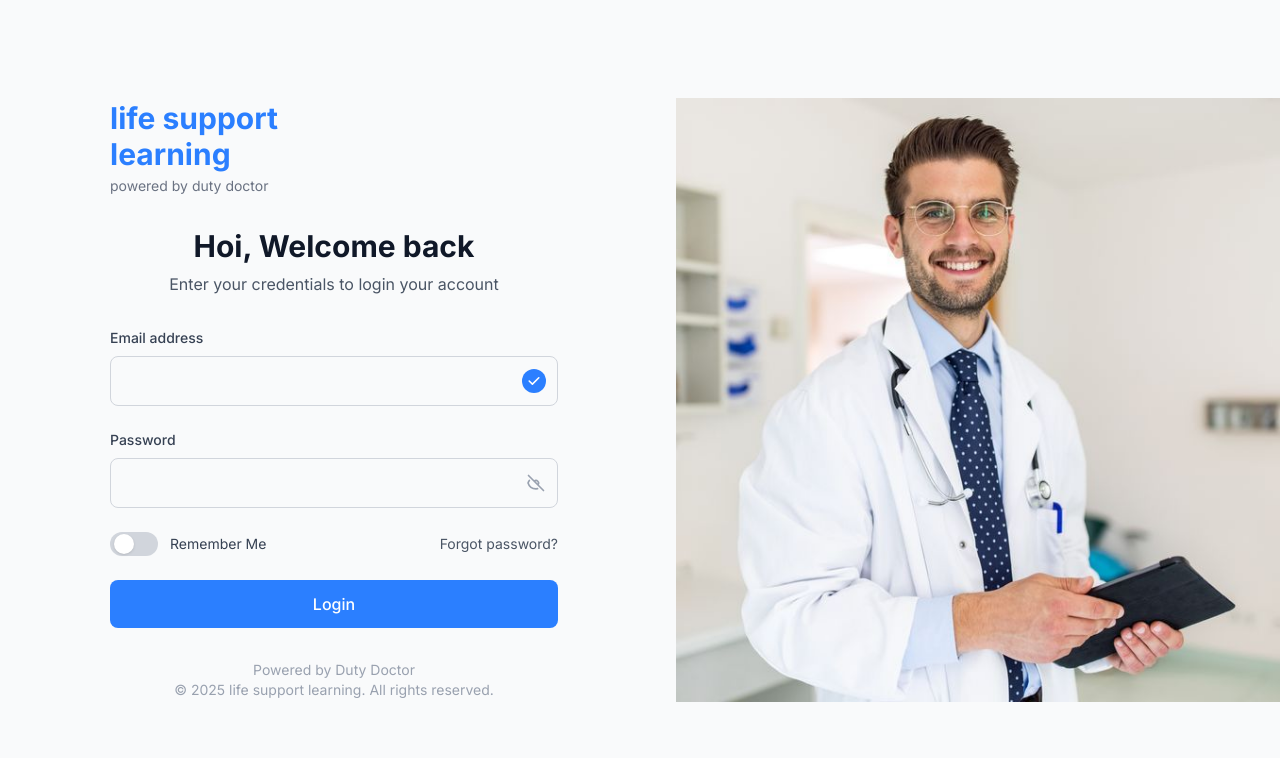
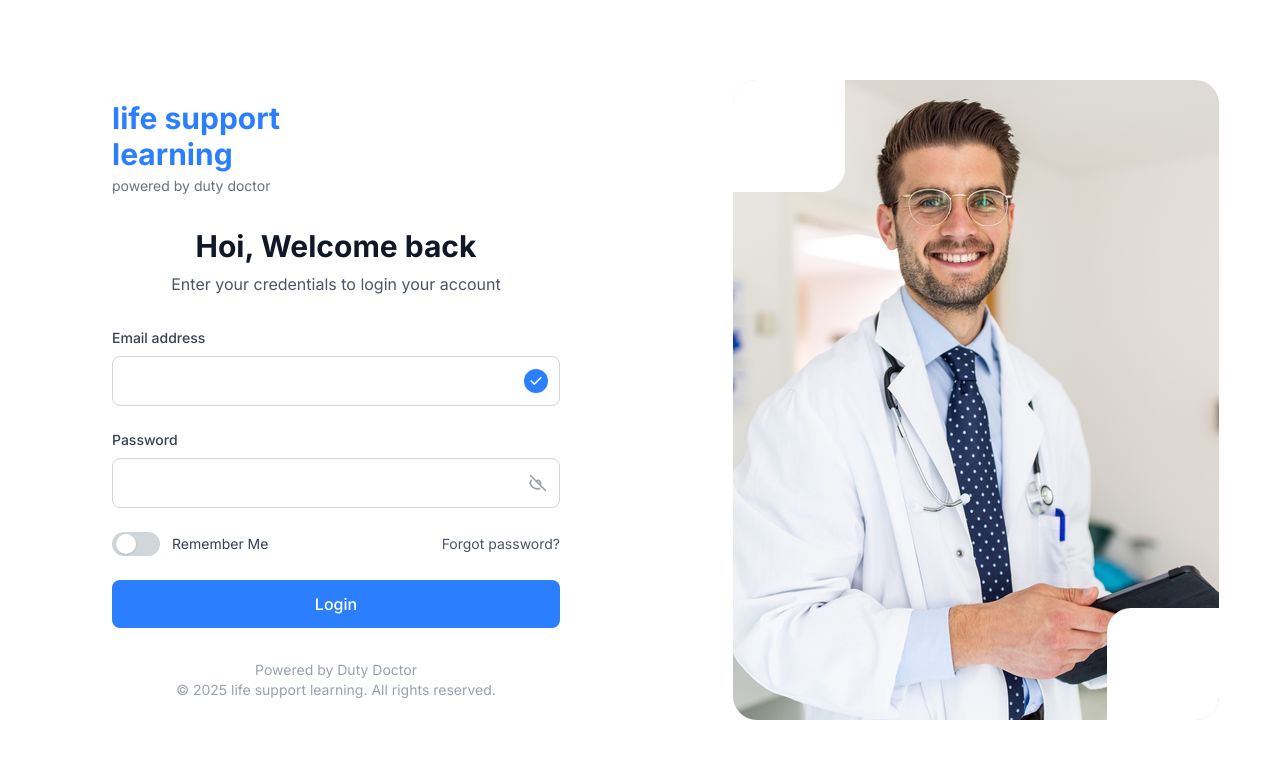
Before and after one commit to Abinsaj/life-support-frontend, a Next.js app: page / in a window 1280 px wide. Shown: the top 758 px of the page. Built offline with nearby package versions, Linux system fonts and the light colour scheme; no server answers.

Commit message:
login-register ui update

```diff
--- a/src/components/Login.js
+++ b/src/components/Login.js
@@ -38,7 +38,7 @@ export default function LoginForm() {
   }
 
   return (
-    <div className="min-h-screen bg-gray-50 flex">
+    <div className="min-h-screen bg-white flex">
       <div className="flex-1 flex items-center justify-center px-4 sm:px-6 lg:px-8">
         <div className="max-w-md w-full space-y-8">
           <div className="mb-8">
@@ -144,16 +144,26 @@ export default function LoginForm() {
         </div>
       </div>
 
-      <div className="hidden lg:block flex-1 pl-2">
-        <div className="h-full bg-gradient-to-br  rounded-l-3xl flex items-center justify-center">
-        <Image
+      <div className="hidden lg:flex flex-1 items-center justify-center bg-white relative overflow-hidden">
+        <div className="relative z-10 w-4/5 h-4/5 rounded-3xl overflow-hidden bg-white">
+          <Image
             src="/images/doctor1.jpg"
-            alt="Doctor illustration"
-            width={1000}
-            height={1200}
-            className="max-w-full max-h-full object-contain"
+            alt="Professional doctor with stethoscope"
+            fill
+            className="object-cover"
             priority
           />
+
+          <div className="absolute w-28 h-28 z-20 ">
+            <svg viewBox="0 0 100 100" className="w-full h-full text-white rounded-br-3xl">
+              <rect x="0" y="0" width="100" height="100" fill="currentColor" />
+            </svg>
+          </div>
+          <div className="absolute bottom-0 right-0 w-28 h-28 z-20">
+            <svg viewBox="0 0 100 100" className="w-full h-full text-white rounded-tl-3xl">
+              <rect x="0" y="0" width="100" height="100" fill="currentColor" />
+            </svg>
+          </div>
         </div>
       </div>
     </div>
--- a/src/components/Register.js
+++ b/src/components/Register.js
@@ -31,7 +31,7 @@ export default function RegisterForm() {
     }
 
     return (
-    <div className="min-h-screen bg-gray-50 flex">
+        <div className="min-h-screen bg-white flex">
             <div className="flex-1 flex items-center justify-center px-4 sm:px-6 lg:px-8">
                 <div className="max-w-md w-full space-y-8">
                     <div className="mb-8">
@@ -121,16 +121,26 @@ export default function RegisterForm() {
                 </div>
             </div>
 
-      <div className="hidden lg:block flex-1">
-        <div className="h-full bg-gradient-to-br  rounded-l-3xl flex items-center justify-center">
+            <div className="hidden lg:flex flex-1 items-center justify-center bg-white relative overflow-hidden">
+                <div className="relative z-10 w-4/5 h-4/5 rounded-3xl overflow-hidden bg-white">
                     <Image
                         src="/images/doctor2.jpg"
-            alt="Doctor illustration"
-            width={500}
-            height={500}
-            className="max-w-full max-h-full object-contain"
+                        alt="Professional doctor with stethoscope"
+                        fill
+                        className="object-cover"
                         priority
                     />
+
+                    <div className="absolute w-28 h-28 z-20 ">
+                        <svg viewBox="0 0 100 100" className="w-full h-full text-white rounded-br-3xl">
+                            <rect x="0" y="0" width="100" height="100" fill="currentColor" />
+                        </svg>
+                    </div>
+                    <div className="absolute bottom-0 right-0 w-28 h-28 z-20">
+                        <svg viewBox="0 0 100 100" className="w-full h-full text-white rounded-tl-3xl">
+                            <rect x="0" y="0" width="100" height="100" fill="currentColor" />
+                        </svg>
+                    </div>
                 </div>
             </div>
         </div>
```
Also changed, not shown: 1 other file (tests, documents, lock files or other folders). Lines whose indentation alone changed are shown as unchanged.
